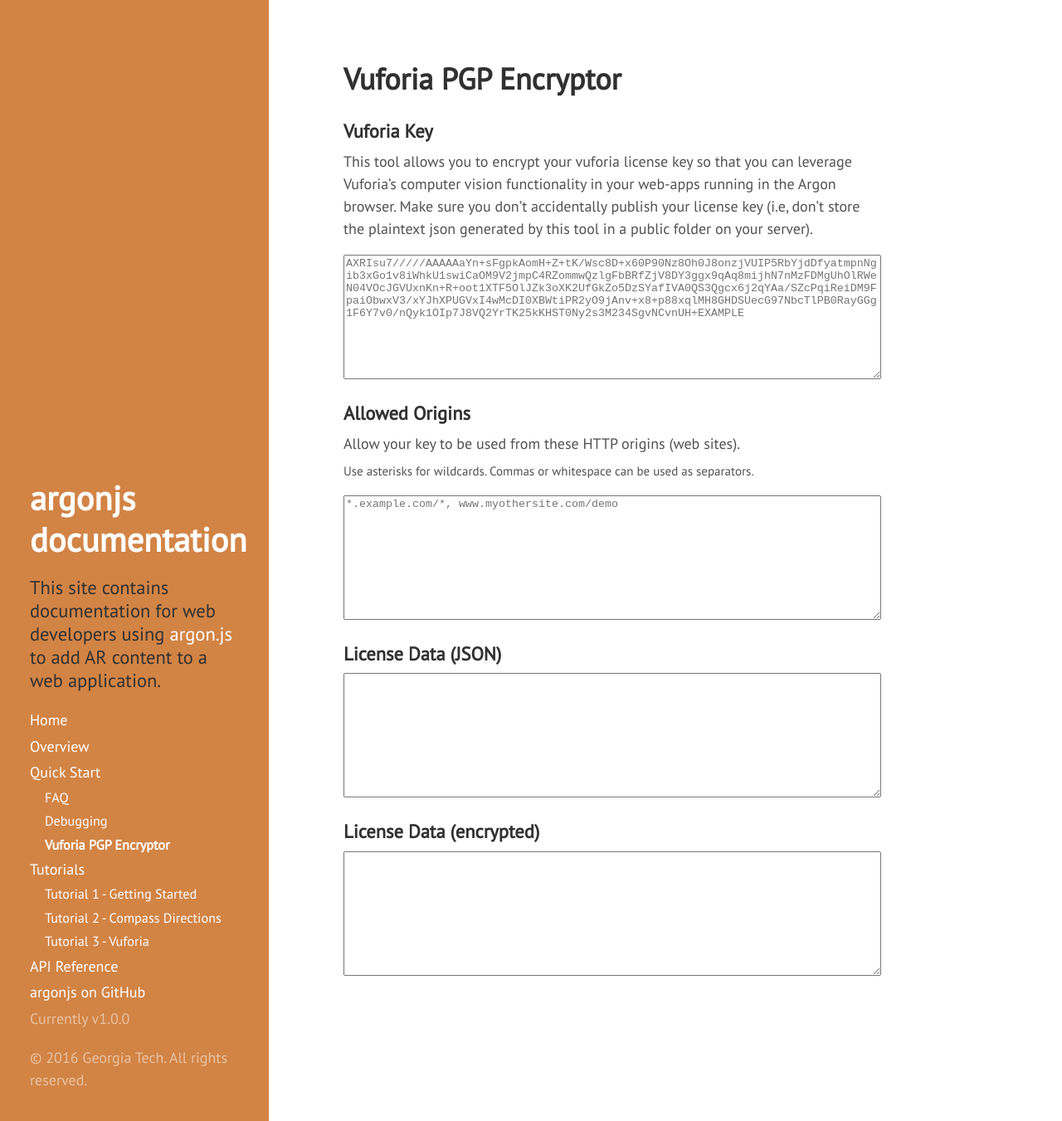
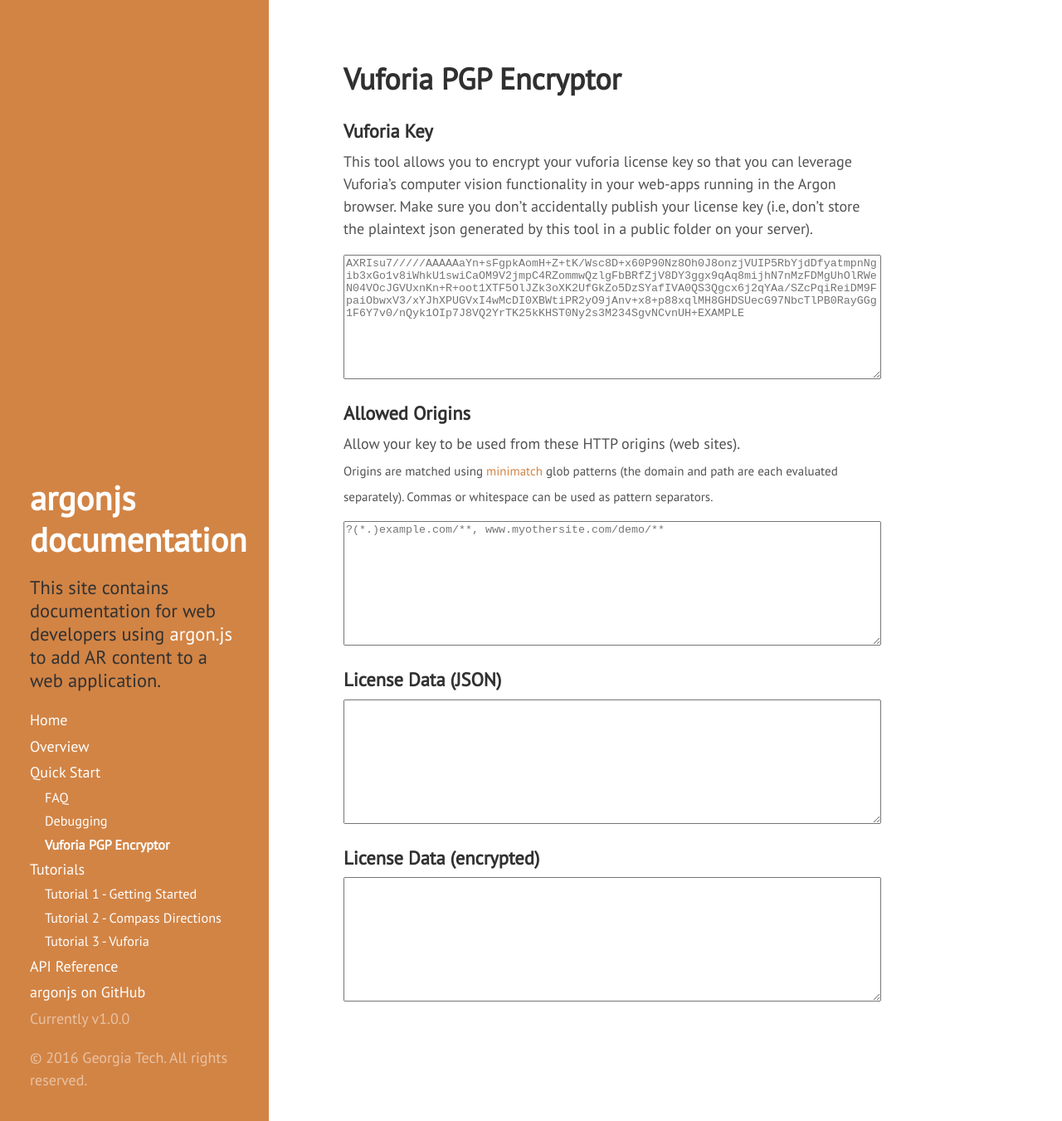
Before and after one commit to argonjs/docs, a Jekyll site: the page built from start/vuforia-pgp-encryptor.md, in a window 1280 px wide and 1351 px high. Shown: the whole window at 83% size. Built offline with Jekyll 4.4.1, drawn with Linux system fonts in a browser that asks for light colours; nearby versions of some CDN libraries.

Commit message:
Update vuforia-pgp-encryptor.md

```diff
--- a/start/vuforia-pgp-encryptor.md
+++ b/start/vuforia-pgp-encryptor.md
@@ -26,8 +26,8 @@
 
 ### Allowed Origins
 Allow your key to be used from these HTTP origins (web sites).
-<br/><sub>Use asterisks for wildcards. Commas or whitespace can be used as separators.</sub>
-<textarea id="origins" placeholder="*.example.com/*, www.myothersite.com/demo">
+<br/><sub>Origins are matched using [minimatch](https://github.com/isaacs/minimatch) glob patterns (the domain and path are each evaluated separately). Commas or whitespace can be used as pattern separators.</sub>
+<textarea id="origins" placeholder="?(*.)example.com/**, www.myothersite.com/demo/**">
 </textarea>
 
 ### License Data (JSON)
```
